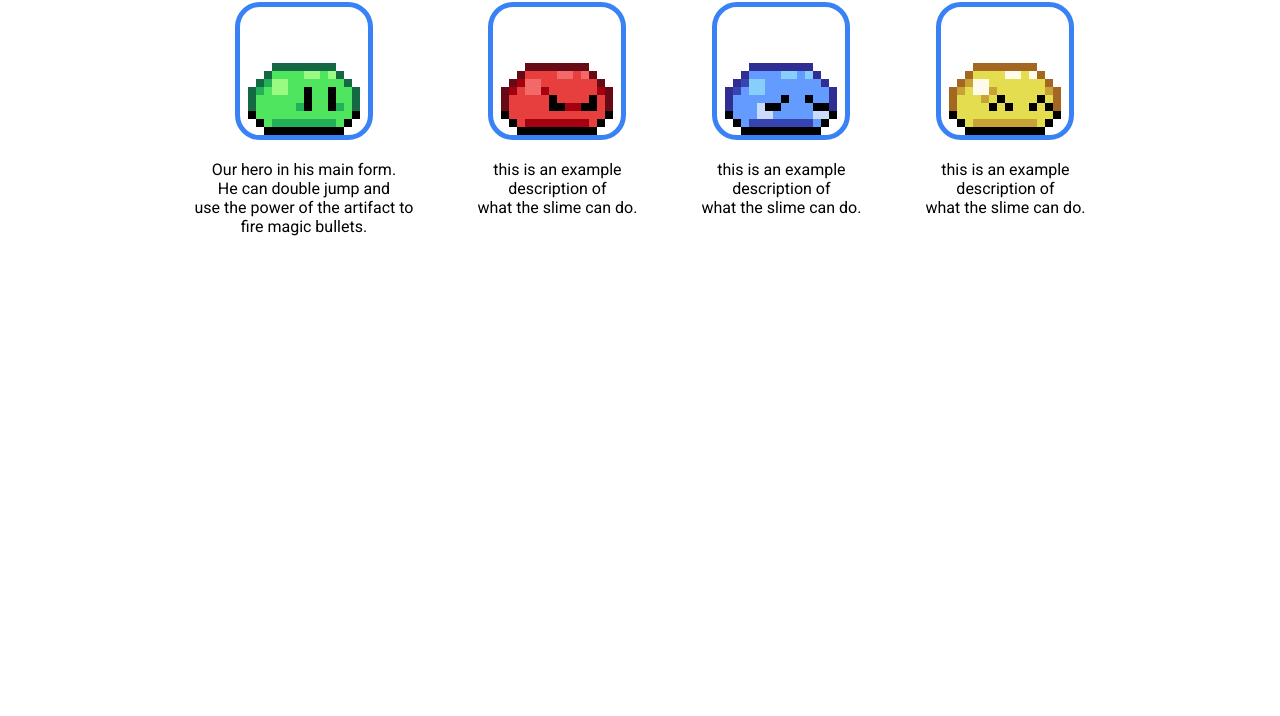
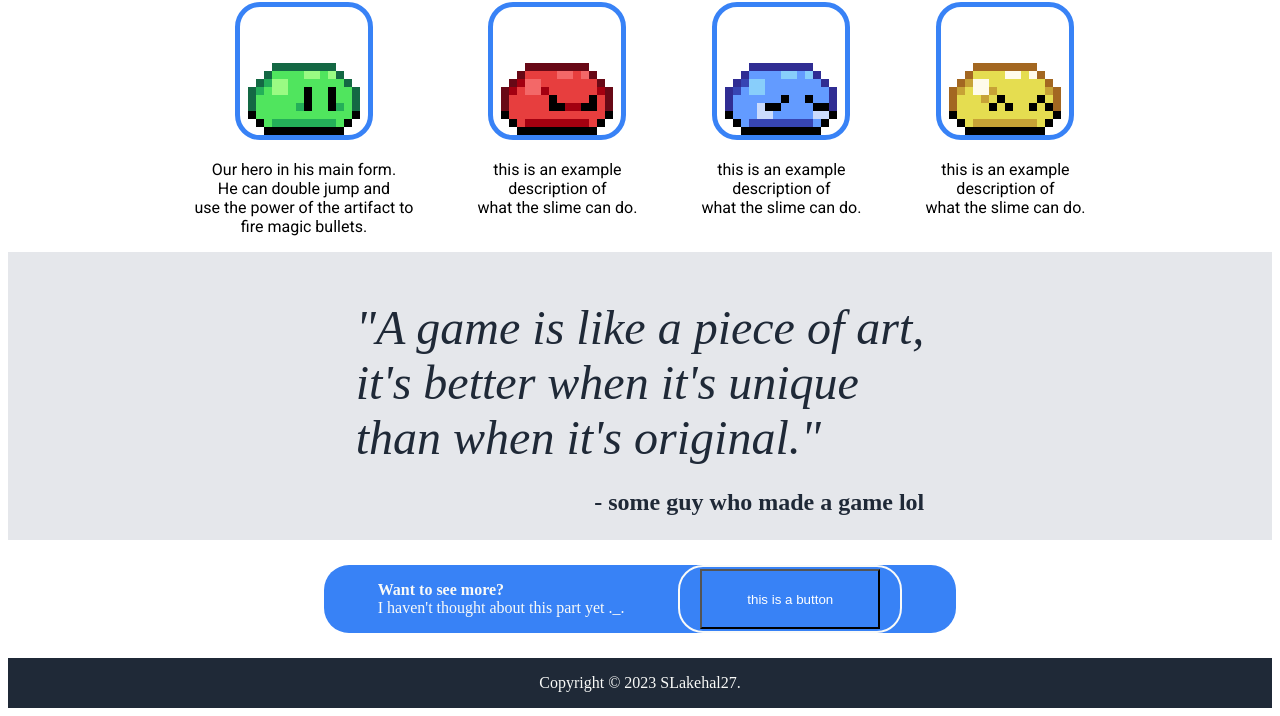
Before and after one commit to SLakehal27/Odin-Landing-Page, a plain HTML site: page index.html in a window 1280 px wide. Shown: the part 690-1406 px from the top of the page. Before the commit the page ends 950 px from the top, so only its background shows below. Drawn offline with Linux system fonts and the light colour scheme.

Commit message:
Finished cta section.

```diff
--- a/index.html
+++ b/index.html
@@ -60,4 +60,26 @@
         </div>
     </div>
 
+    <div class = "quotebox">
+        <div class = "quotetext">
+            <p>"A game is like a piece of art, <br>it's better when it's unique <br>than when it's original."</p>
+            <p class = "nametag">- some guy who made a game lol</p>
+        </div>
+    </div>
+
+    <div class = "actionbox">
+        <div class = "actionarea">
+            <div class = "actiontext">
+                <p><strong>Want to see more?</strong><br>I haven't thought about this part yet ._.</p>
+
+            </div>
+            <div class = "actionbutton">
+                <button>this is a button</button>
+            </div>
+        </div>
+    </div>
+
+    <div class = "footerbox">
+        <p>Copyright © 2023 SLakehal27.</p>
+    </div>
 </body>
--- a/styles.css
+++ b/styles.css
@@ -1,7 +1,7 @@
 
 /* ---- Header  (Section 1) --- */
 /* * {
-    border: 2px solid aqua;
+    border: 2px solid plum;
   } */
 
 .header
@@ -19,8 +19,6 @@
     display: flex;
     align-items: center;
     font-size: 24px;
-
-    /* font-weight: bold; */
 }
 
 a
@@ -76,7 +74,9 @@ a
 button{
     background-color: #3882F6;
     color:white;
-    margin-right: 70%
+    margin-right: 70%;
+    height: 60px;
+    width: 180px;
 }
 .hero-button{
     border-radius: 16px;
@@ -87,7 +87,6 @@ button{
 
 .infobox1{
     display: flex;
-    /* justify-content: center; */
     flex-direction: column;
     text-align: center;
     font-family: 'Roboto', sans-serif;
@@ -111,9 +110,67 @@ button{
     flex-direction: column;
 }
 
-/* .textbox{
+/* ---- Quote-Box  (Section 4) --- */
+.quotebox
+{
     display: flex;
-    text-align: left;
+    flex-direction: column;
+    background-color: #E5E7EB;
     justify-content: center;
-    gap:36px;
-} */
+    align-items: center;
+
+}
+
+.quotetext{
+    font-size: 48px;
+    color: #1F2937;
+    font-style: italic;
+}
+
+.nametag{
+    margin-top: -24px;
+    font-size: 24px;
+    font-weight: bold;
+    font-style: normal;
+    text-align: end;
+}
+
+/* ---- Action-Box  (Section 5) ---  */
+
+.actionbox{
+    display: flex;
+    justify-content: center;
+}
+
+.actionarea{
+    display: flex;
+    justify-content: space-evenly;
+    align-items: center;
+    width: 50%;
+    background-color: #3882F6;
+    border-radius: 25px;
+    margin: 2% 10% 2% 10% ;
+}
+
+.actiontext{
+    font-size: 16px;
+    color: #F9FAF8;
+
+}
+.actionbutton{
+    color: #F9FAF8;
+    border: 2px solid #F9FAF8;
+    padding: 2px 20px;
+    border-radius: 25px;
+}
+
+
+/* ---- Footer  (Section 6) ---  */
+.footerbox
+{
+    display: flex;
+    justify-content: center;
+    background-color: #1F2937;
+    color: #F9FAF8;
+    font-size: 16px;
+}
```
